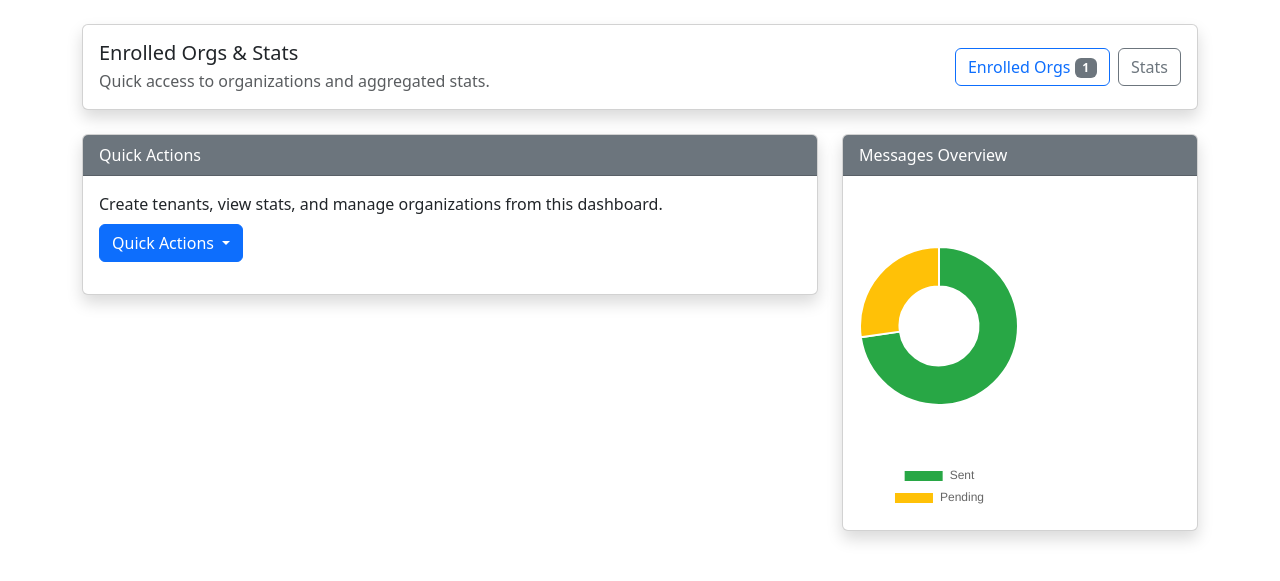
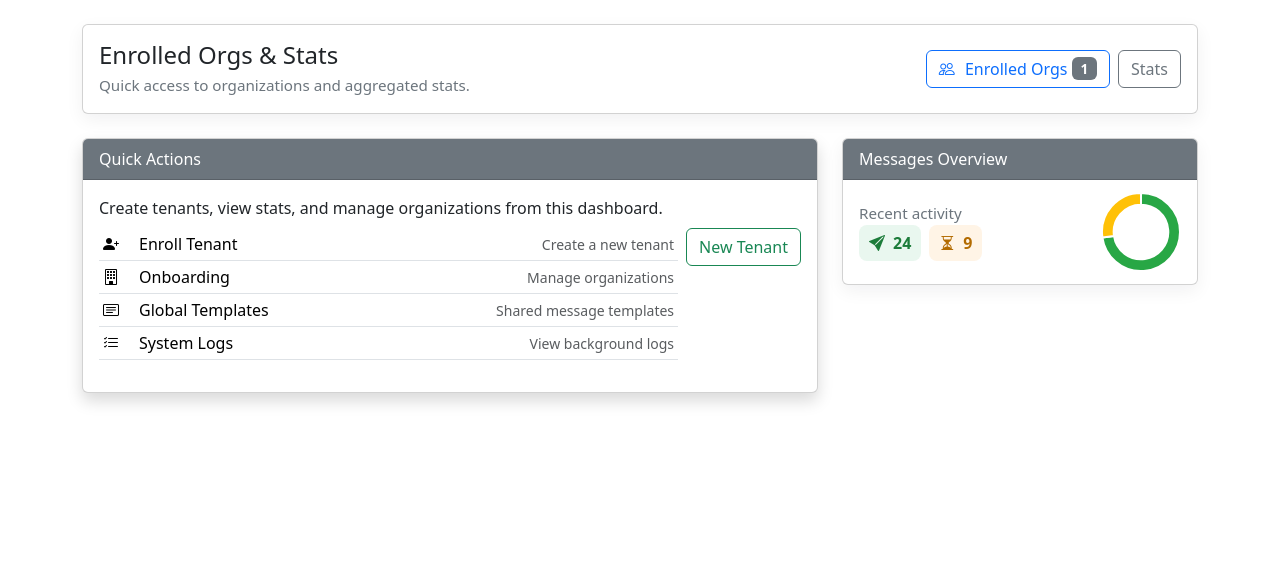
Before and after one commit to Cedcast/CedCast-app, a Django app: page /dashboard/ in a window 1280 px wide. Shown: the part 62-643 px from the top of the page. Run offline with Django 5.2, Linux system fonts and the light colour scheme; a user stored in the database is signed in; data comes from the database, SQL or seed files in the repository.

Commit message:
Super-admin UI: replace Quick Actions dropdown with clickable actions table; add styling

```diff
--- /dev/null
+++ b/core/static/css/super_admin.css
@@ -0,0 +1,22 @@
+/* Dedicated styles for the super-admin dashboard */
+.dashboard-header { display:flex; align-items:center; justify-content:space-between; gap:12px; }
+.quick-actions-btn { min-width:160px; transition: transform .12s ease, box-shadow .12s ease; }
+.quick-actions-btn:hover { transform: translateY(-3px); box-shadow: 0 6px 18px rgba(15,23,42,0.12); }
+.badge-org-count { font-size:0.85rem; }
+.card-shadow { box-shadow: 0 6px 18px rgba(15,23,42,0.06); }
+.small-muted { font-size:0.95rem; color:#6c757d; }
+.stat-card { display:flex; align-items:center; justify-content:space-between; gap:12px; padding:12px 16px }
+.stat-badges { display:flex; gap:8px; align-items:center }
+.stat-badge { display:inline-flex; align-items:center; gap:8px; padding:6px 10px; border-radius:8px; font-weight:600 }
+.stat-badge.sent { background: #e9f7ef; color:#1c7c3a }
+.stat-badge.pending { background: #fff4e6; color:#b36b00 }
+/* Quick actions table used on the super-admin dashboard */
+.quick-actions-table tbody tr { cursor: pointer; }
+.quick-actions-table tbody tr:hover { background-color: #f8f9fa; }
+.quick-actions-table td { vertical-align: middle; }
+.quick-actions-table td:first-child { width: 36px; }
+/* responsive tweaks */
+@media (max-width: 768px) {
+  .quick-actions-btn { min-width: 140px; }
+  .dashboard-header { flex-direction:column; align-items:flex-start; }
+}
--- a/core/templates/super_admin_dashboard.html
+++ b/core/templates/super_admin_dashboard.html
@@ -5,11 +5,13 @@
     <title>CedCast SMS platform</title>
     <meta name="viewport" content="width=device-width, initial-scale=1">
     <link href="https://cdn.jsdelivr.net/npm/bootstrap@5.3.2/dist/css/bootstrap.min.css" rel="stylesheet">
+    <link rel="stylesheet" href="https://cdn.jsdelivr.net/npm/bootstrap-icons@1.10.5/font/bootstrap-icons.css">
+    <link href="{% static 'css/super_admin.css' %}" rel="stylesheet">
 </head>
 <body>
         <nav class="navbar navbar-expand-lg navbar-dark bg-primary mb-4">
             <div class="container-fluid">
-            <a class="navbar-brand" href="#">
+            <a class="navbar-brand" href="{% url 'dashboard' %}">
                 <img src="{% static 'images/cedcast_logo.png' %}" alt="CedCast" style="height:36px; max-height:36px; object-fit:contain; display:inline-block; margin-right:8px;" onerror="this.style.display='none'">
                 <span class="align-middle">CedCast SMS platform</span>
             </a>
@@ -32,14 +34,17 @@
             {% endif %}
             <div id="messages-section" class="row mb-4">
                 <div class="col-12">
-                    <div class="card shadow">
-                        <div class="card-body d-flex justify-content-between align-items-center">
+                    <div class="card card-shadow">
+                        <div class="card-body dashboard-header">
                             <div>
-                                <h5 class="mb-1">Enrolled Orgs &amp; Stats</h5>
-                                <p class="mb-0 text-muted">Quick access to organizations and aggregated stats.</p>
+                                <h4 class="mb-1">Enrolled Orgs &amp; Stats</h4>
+                                <div class="small-muted">Quick access to organizations and aggregated stats.</div>
                             </div>
-                            <div class="d-flex gap-2">
-                                <a href="{% url 'super_orgs' %}" class="btn btn-outline-primary">Enrolled Orgs <span class="badge bg-secondary">{{ org_stats|length }}</span></a>
+                            <div class="d-flex align-items-center gap-2">
+                                <a href="{% url 'super_orgs' %}" class="btn btn-outline-primary">
+                                    <i class="bi bi-people" style="font-size:1rem; margin-right:6px"></i>
+                                    Enrolled Orgs <span class="badge bg-secondary badge-org-count">{{ org_stats|length }}</span>
+                                </a>
                                 <a href="{% url 'system_logs' %}" class="btn btn-outline-secondary">Stats</a>
                             </div>
                         </div>
@@ -53,16 +58,37 @@
                         <div class="card-header bg-secondary text-white">Quick Actions</div>
                         <div class="card-body">
                             <p class="mb-2">Create tenants, view stats, and manage organizations from this dashboard.</p>
-                            <div class="dropdown mb-3">
-                                <button class="btn btn-primary dropdown-toggle" type="button" id="quickActionsMenu" data-bs-toggle="dropdown" aria-expanded="false">
-                                    Quick Actions
-                                </button>
-                                <ul class="dropdown-menu" aria-labelledby="quickActionsMenu">
-                                    <li><a class="dropdown-item" href="{% url 'enroll_tenant' %}">Enroll Tenant</a></li>
-                                    <li><a class="dropdown-item" href="{% url 'super_orgs' %}">Onboarding</a></li>
-                                    <li><a class="dropdown-item" href="{% url 'global_templates' %}">Global Templates</a></li>
-                                    <li><a class="dropdown-item" href="{% url 'system_logs' %}">System Logs</a></li>
-                                </ul>
+                            <div class="d-flex gap-2 mb-3 align-items-start">
+                                <div style="flex:1; min-width:220px">
+                                    <!-- Quick Actions table (click rows to navigate) -->
+                                    <table class="table table-sm table-hover quick-actions-table mb-0">
+                                        <tbody>
+                                            <tr data-href="{% url 'enroll_tenant' %}">
+                                                <td><i class="bi bi-person-plus-fill"></i></td>
+                                                <td>Enroll Tenant</td>
+                                                <td class="text-end"><small class="text-muted">Create a new tenant</small></td>
+                                            </tr>
+                                            <tr data-href="{% url 'super_orgs' %}">
+                                                <td><i class="bi bi-building"></i></td>
+                                                <td>Onboarding</td>
+                                                <td class="text-end"><small class="text-muted">Manage organizations</small></td>
+                                            </tr>
+                                            <tr data-href="{% url 'global_templates' %}">
+                                                <td><i class="bi bi-card-text"></i></td>
+                                                <td>Global Templates</td>
+                                                <td class="text-end"><small class="text-muted">Shared message templates</small></td>
+                                            </tr>
+                                            <tr data-href="{% url 'system_logs' %}">
+                                                <td><i class="bi bi-list-check"></i></td>
+                                                <td>System Logs</td>
+                                                <td class="text-end"><small class="text-muted">View background logs</small></td>
+                                            </tr>
+                                        </tbody>
+                                    </table>
+                                </div>
+                                <div style="white-space:nowrap">
+                                    <a href="{% url 'enroll_tenant' %}" class="btn btn-outline-success">New Tenant</a>
+                                </div>
                             </div>
                             {% if notice %}
                                 <div class="alert alert-success">{{ notice }}</div>
@@ -71,10 +97,19 @@
                     </div>
                 </div>
                 <div class="col-md-4 order-md-2">
-                    <div class="card shadow">
+                    <div class="card card-shadow">
                         <div class="card-header bg-secondary text-white">Messages Overview</div>
-                        <div class="card-body text-center">
-                            <canvas id="messagesChart" width="150" height="150" data-total="{{ total_messages|default:0 }}" data-sent="{{ total_sent|default:0 }}" style="max-width:160px;"></canvas>
+                        <div class="stat-card" id="statCard" data-total="{{ total_messages|default:0 }}" data-sent="{{ total_sent|default:0 }}">
+                            <div>
+                                <div class="small-muted">Recent activity</div>
+                                <div class="stat-badges">
+                                    <div class="stat-badge sent"><i class="bi bi-send-fill"></i> <span id="stat-sent">0</span></div>
+                                    <div class="stat-badge pending"><i class="bi bi-hourglass-split"></i> <span id="stat-pending">0</span></div>
+                                </div>
+                            </div>
+                            <div style="min-width:72px; text-align:center;">
+                                <canvas id="messagesChart" width="80" height="80"></canvas>
+                            </div>
                         </div>
                     </div>
                 </div>
@@ -84,33 +119,34 @@
 
             <!-- Enroll form removed from dashboard — use the dedicated Enroll page instead -->
         </div>
+    <script src="https://cdn.jsdelivr.net/npm/bootstrap@5.3.2/dist/js/bootstrap.bundle.min.js"></script>
     <script src="https://cdn.jsdelivr.net/npm/chart.js@4.4.0/dist/chart.umd.min.js"></script>
     <script>
         (function(){
             const ctx = document.getElementById('messagesChart');
-            const total = ctx ? parseInt(ctx.dataset.total || 0, 10) : 0;
-            const sent = ctx ? parseInt(ctx.dataset.sent || 0, 10) : 0;
-            const pending = Math.max(0, total - sent);
-            if (ctx) {
-                const chart = new Chart(ctx, {
-                    type: 'doughnut',
-                    data: {
-                        labels: ['Sent', 'Pending'],
-                        datasets: [{
-                            data: [sent, pending],
-                            backgroundColor: ['#28a745', '#ffc107']
-                        }]
-                    },
-                    options: {
-                        plugins: { legend: { position: 'bottom' } },
-                        onClick: (evt, elems) => {
-                            if (!elems.length) return;
-                            // Always jump to messages section for now
-                            window.location.hash = '#messages-section';
-                        }
+            // Render a compact doughnut chart and populate numeric badges
+            (function(){
+                const statCard = document.getElementById('statCard');
+                const canvas = document.getElementById('messagesChart');
+                const total = statCard ? parseInt(statCard.dataset.total || 0, 10) : 0;
+                const sent = statCard ? parseInt(statCard.dataset.sent || 0, 10) : 0;
+                const pending = Math.max(0, total - sent);
+                const sentEl = document.getElementById('stat-sent');
+                const pendingEl = document.getElementById('stat-pending');
+                if (sentEl) sentEl.textContent = sent;
+                if (pendingEl) pendingEl.textContent = pending;
+                if (canvas) {
+                    try {
+                        new Chart(canvas, {
+                            type: 'doughnut',
+                            data: { labels: ['Sent','Pending'], datasets: [{ data: [sent, pending], backgroundColor: ['#28a745','#ffc107'] }] },
+                            options: { plugins: { legend: { display: false } }, cutout: '70%' }
+                        });
+                    } catch (e) {
+                        console.error('Chart render error', e);
                     }
-                });
-            }
+                }
+            })();
         })();
 
         // Make table rows clickable when they have a data-href attribute.
```
